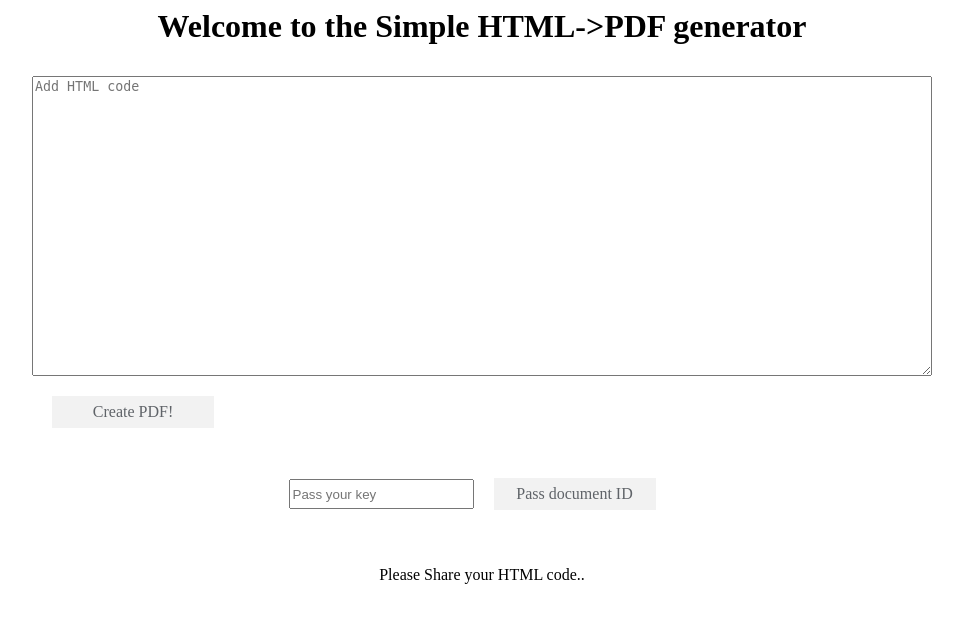
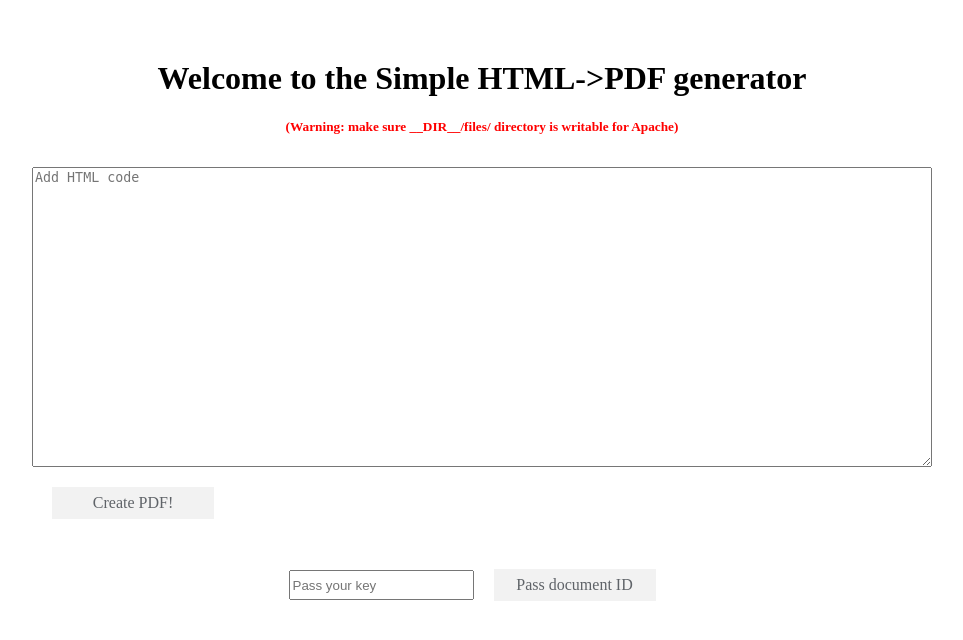
Before and after one commit to janko-muzykanter/HTML2PDF-converter, a PHP site: page / in a window 1280 px wide. Shown: the top 640 px of the page, without its empty margins (158-1121 px from the left). Run offline with PHP 8.4, Linux system fonts and the light colour scheme.

Commit message:
chmod warning

```diff
--- a/index.php
+++ b/index.php
@@ -1,13 +1,17 @@
 <?php
 
-//ini_set('display_errors', 1);
+ini_set('display_errors', 1);
 $root = __DIR__;
 //
 session_start();
 
-echo "<html><head>
-  </head>
-  <body><h1>Welcome to the Simple HTML->PDF generator<h1></body></html>";
+$warning = substr(sprintf('%o', fileperms('files/')), -4) != '777' ? '(Warning: make sure __DIR__/files/ directory is writable for Apache)' : '';
+
+echo sprintf("<html><head>
+  </head><body>
+  <h1 style='margin-top: 60px'>Welcome to the Simple HTML->PDF generator<h1>
+  <h5 style='color: red;'>%s</h5>
+  </body></html>", $warning);
 
 echo "<script src=js/bundle.js></script>";
 
```
Also changed, not shown: README.md.
